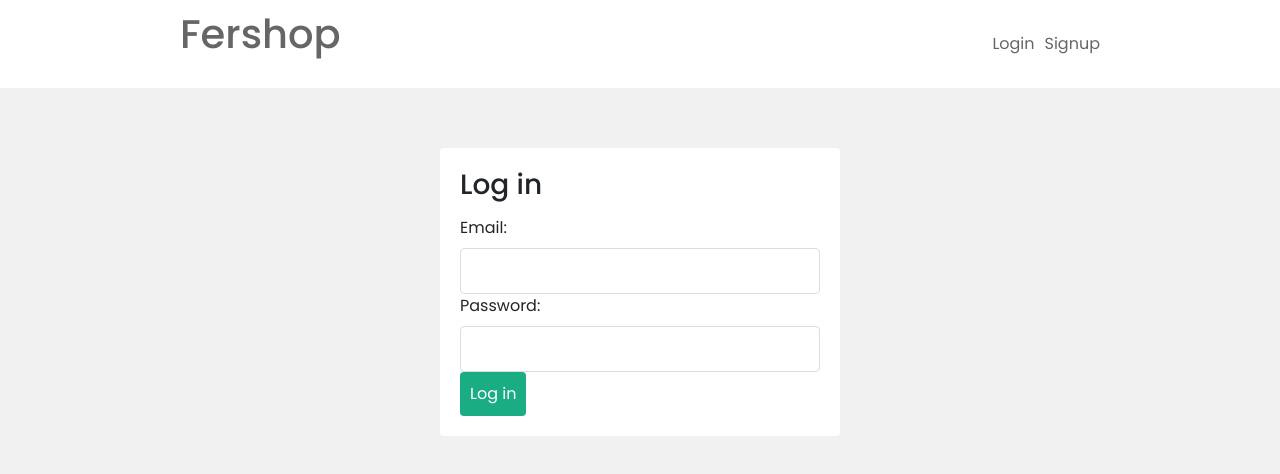
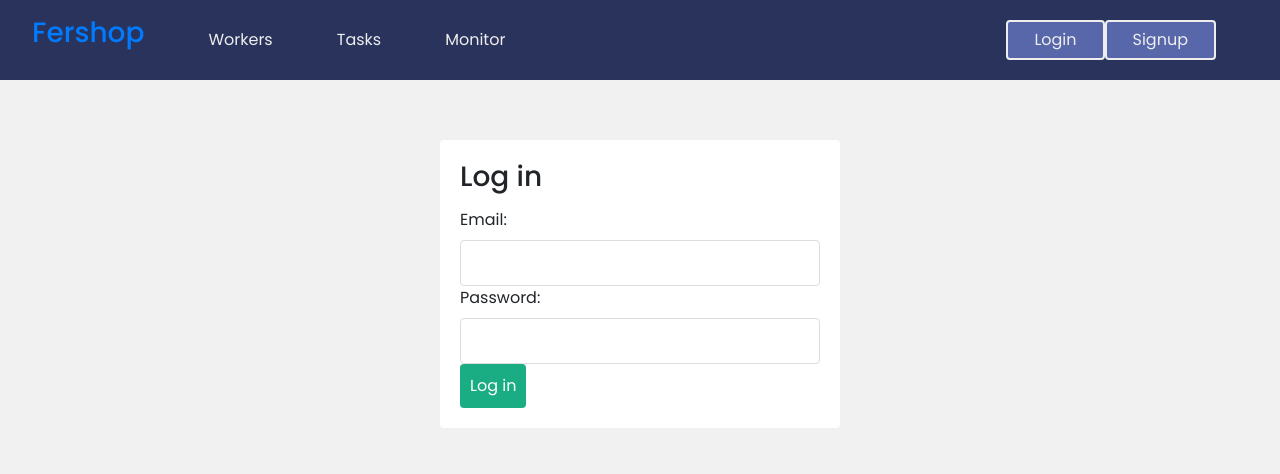
Before and after one commit to Jicamun/Fershop-Front, a React (Create React App) app in the folder frontend/: page /login in a window 1280 px wide. Shown: the top 474 px of the page. Built offline with nearby package versions, Linux system fonts and the light colour scheme; no server answers.

Commit message:
Better header, and fixed some errors with the monitor screen

```diff
--- a/frontend/src/components/Navbar.js
+++ b/frontend/src/components/Navbar.js
@@ -1,10 +1,10 @@
 // Navbar.js
-import React from "react";
+import React, { useRef } from "react";
 import { Link } from "react-router-dom";
 import { useLogout } from "../hooks/useLogout";
 import { useAuthContext } from "../hooks/useAuthContext";
 
-const Navbar = ({ workMode, enableWorkMode }) => {
+const Navbar = ({ workMode, enableWorkMode, onClick }) => {
   const { logout } = useLogout();
   const { user } = useAuthContext();
 
@@ -21,39 +21,46 @@ const Navbar = ({ workMode, enableWorkMode }) => {
     }
   };
 
+  const navRef = useRef();
+
+	const showNavbar = () => {
+		navRef.current.classList.toggle(
+			"responsive_nav"
+		);
+	};
+
+  const handleKeyPress = (event) => {
+
+    if (event.key === 'Enter' || event.key === ' ') {
+        // Llama a la función de clic cuando se presiona Enter o Espacio
+        onClick(showNavbar);
+    }
+};
+
   return (
     <header>
-      <div className="container">
-        <Link to="/">
-          <div className="logo">
-            <h1>Fershop</h1>
-          </div>
-        </Link>
-        <div id="mainNav">
-          <nav className="options">
-            {user && (
-              <div className="options">
-                {workMode ? (
+      <Link to="/"> <a> <h3>Fershop</h3> </a> </Link>
+      <nav ref={navRef}>
+        <div className="nav-elements">
+          { workMode ? (
               <>
-                    <Link to="/workers">Workers</Link>
-                    <Link to="/tasks">Tasks</Link>
+                <a onClick={showNavbar}> <Link to="/workers">Workers</Link> </a>
+                <a onClick={showNavbar}> <Link to="/tasks">Tasks</Link> </a>
               </>
             ) : (
               <>
-                    <Link to="/workers">Workers</Link>
-                    <Link to="/tasks">Tasks</Link>
-                    <Link to="/monitor">Monitor</Link>
+                <a onClick={showNavbar}> <Link to="/workers">Workers</Link> </a>
+                <a onClick={showNavbar}> <Link to="/tasks">Tasks</Link> </a>
+                <a onClick={showNavbar}> <Link to="/monitor">Monitor</Link> </a>
               </>
-                )}
+            )
+          }
         </div>
-            )}
-          </nav>
 
-          <nav className="user-options">
+        <div className="nav-elements">
         {user && (
               <div className="user-options">
-                {workMode ? "" : <Link to="/settings">Settings</Link>}
-                <a>{user.email}</a>
+                {workMode ? "" : <a><Link to="/settings">{user.email}</Link></a>}
                 {workMode ? (
                   ""
                 ) : (
@@ -61,12 +68,14 @@ const Navbar = ({ workMode, enableWorkMode }) => {
                 )}
               </div>
         )}
+
         {!user && (
           <div className="authentication">
-                <Link to="/login">Login</Link>
-                <Link to="/signup">Signup</Link>
+            <button> <Link to="/login">Login</Link> </button>
+            <button> <Link to="/signup">Signup</Link> </button>
           </div>
         )}
+
         {user && (
           <div className="workmode">
             {workMode ? (
@@ -84,9 +93,24 @@ const Navbar = ({ workMode, enableWorkMode }) => {
             )}
           </div>
         )}
+
+
+        <a
+					className="nav-btn nav-close-btn material-symbols-outlined"
+					onClick={showNavbar}
+          onKeyDown={handleKeyPress}
+        >
+					menu
+				</a>
+        </div>
       </nav>
-        </div>
-      </div>
+      <a
+					className="nav-btn material-symbols-outlined"
+					onClick={showNavbar}
+          onKeyDown={handleKeyPress}
+        >
+					menu
+      </a>
     </header>
   );
 };
--- a/frontend/src/components/TareaDetails.js
+++ b/frontend/src/components/TareaDetails.js
@@ -186,12 +186,12 @@ const TareaDetailsWithTime = ({ tarea, worker, onClick }) => {
                 if (totalSeconds >= 60) {
                     totalMinutes++;
                     totalSeconds -= 60;
-                  }
+                    }
 
-                  if (totalMinutes >= 60) {
+                    if (totalMinutes >= 60) {
                     totalHours++;
                     totalMinutes -= 60;
-                  }
+                    }
             }
 
             const aux = getTimeDifferenceDate(tarea.timeStart, tarea.timeFinish )
--- a/frontend/src/index.js
+++ b/frontend/src/index.js
@@ -3,6 +3,8 @@ import ReactDOM from 'react-dom/client';
 import '././styles/index.css';
 import '././styles/header.css';
 import '././styles/worker.css';
+import '././styles/filter.css';
+import '././styles/tasks-workers.css';
 import App from './App';
 import { TareasContextProvider } from './context/TareaContext';
 import { WorkersContextProvider } from './context/WorkerContext';
--- a/frontend/src/pages/Monitor.js
+++ b/frontend/src/pages/Monitor.js
@@ -127,7 +127,7 @@ const Monitor = () => {
         <div className="monitorInterface">
             <div className='filter-container'>
                 <RangePicker
-                    style={{width:2000}}
+                    style={{width:'100%'}}
                     value={selectedDateRange}
                     onChange={handleDateRangeChange}
                     format="DD-MM-YYYY"
@@ -182,8 +182,8 @@ const Monitor = () => {
             </div>
             <div className='tareas'>
             <h1>Tareas</h1>
-                {tareas?.map((tarea, /*worker*/) => (
-                    <TareaDetailsWithTime key={tarea._id} tarea={tarea} /*worker={worker}*//>
+                {tareas?.map((tarea, worker) => (
+                    <TareaDetailsWithTime key={tarea._id} tarea={tarea} worker={worker}/>
                 ))}
             </div>
         </div>
--- a/frontend/src/pages/Tasks.js
+++ b/frontend/src/pages/Tasks.js
@@ -128,9 +128,10 @@ const Task = () => {
             return
         }
         tarea.status = 0;
-        tarea.timeStart = null
-        tarea.timePaused = null
-        tarea.timeFinished = null
+        tarea.timeStart = ""
+        tarea.timePaused = []
+        tarea.timeResumed = []
+        tarea.timeFinish = ""
 
         const response = await updateTarea(tarea)
 
--- /dev/null
+++ b/frontend/src/styles/filter.css
@@ -0,0 +1,66 @@
+/* Filtros  */
+@media (min-width: 769px){
+    .filter-container {
+      display: flex;
+      justify-content: space-between;
+      align-items: center;
+    }
+
+    .filter-container > .row {
+      display: flex;
+      flex-wrap: wrap;
+      margin-bottom: 10px; /* Ajusta el margen según sea necesario */
+    }
+
+    /* Para el primer grupo en la primera fila */
+    .first-row {
+      width: 100%;
+      display: flex;
+      justify-content: space-between; /* Esto alinea los elementos en ambos extremos */
+    }
+
+    /* Para el segundo grupo en la segunda fila */
+    .second-row {
+      width: 100%;
+      display: flex;
+      justify-content: space-between; /* Esto alinea los elementos en ambos extremos */
+    }
+  }
+
+  @media (max-width: 1300px) {
+    .filter-container {
+      display: flex;
+      flex-direction: column;
+      gap: 10px;
+    }
+
+    /* Opcional: Alineación horizontal y centrado de elementos */
+    .filter-container > * {
+      align-self: center;
+      width: 100%;
+    }
+
+    /* Ajustes específicos para el botón */
+    .filter-container button {
+      width: auto;
+    }
+
+    .filter-container > .row {
+      display: column;
+      flex-wrap: wrap;
+      margin-bottom: 10px; /* Ajusta el margen según sea necesario */
+    }
+
+    .first-row {
+      width: 100%;
+      display: flex;
+      justify-content: space-between; /* Esto alinea los elementos en ambos extremos */
+    }
+
+    /* Para el segundo grupo en la segunda fila */
+    .second-row {
+      width: 100%;
+      display: flex;
+      justify-content: space-between; /* Esto alinea los elementos en ambos extremos */
+    }
+  }
--- a/frontend/src/styles/header.css
+++ b/frontend/src/styles/header.css
@@ -1,34 +1,62 @@
-header {
-    background: #FFF
+:root {
+	--mainColor: #29335c;
+	--mainColorLight: #5767aa;
+	--secondaryColor: #db2b39;
+	--textColor: #eee;
 }
 
-header .container {
-    max-width: 75%;
-    margin: 0 auto;
-    padding: 10px 20px;
-    display: flex;
-    align-items: center;
+header {
+	display: flex;
+	align-items: center;
     justify-content: space-between;
+	height: 5rem;
+	padding: 0 2rem;
+	background-color: var(--mainColor);
+	color: var(--textColor);
 }
 
-header a {
-    color: #666;
-    text-decoration: none;
-}
+header nav {
+    flex: 1;
+	display: flex;
+	align-items: center;
+	justify-content: space-between;
+	height: 80px;
 
-nav {
-    display: flex;
-    align-items: flex-end;
+	padding: 0 2rem;
+	background-color: var(--mainColor);
+	color: var(--textColor);
 }
 
 nav a {
-    margin-left: 10px;
+	margin: 0 1rem;
+	color: var(--textColor);
+	text-decoration: none;
 }
 
+header a:hover {
+	color: var(--secondaryColor);
+}
+
+header .nav-btn {
+	padding: 5px;
+	cursor: pointer;
+	background: transparent;
+	border: none;
+	outline: none;
+	color: var(--textColor);
+	visibility: hidden;
+    display: none;
+	opacity: 0;
+	font-size: 1.8rem;
+}
+
+
+
+
 nav button {
-    background: #FFF;
-    color: var(--primary);
-    border: 2px solid var(--primary);
+    background: var(--mainColorLight);
+    color: var(--textColor);
+    border: 2px solid var(--textColor);
     padding: 6px 10px;
     border-radius: 4px;
     font-family: "Poppins", sans-serif;
@@ -37,15 +65,46 @@ nav button {
 
 }
 
-header img {
-    width: 15%;
+header div,
+nav {
+	display: flex;
+	align-items: center;
 }
 
-.logo {
-    display: flex;
+@media only screen and (max-width: 996px) {
+	header .nav-btn {
+		visibility: visible;
+        display: block;
+		opacity: 1;
+	}
+
+	header nav {
+		position: fixed;
+		top: -200vh;
+		left: 0;
+		height: 100%;
+		width: 100%;
+		display: flex;
+		flex-direction: column;
+		align-items: center;
+		justify-content: center;
+		gap: 1.5rem;
+		background-color: var(--mainColor);
+		transition: 1s;
+        z-index: 10;
+	}
+
+	header .responsive_nav {
+		transform: translateY(200vh);
+	}
+
+	nav .nav-close-btn {
+		position: absolute;
+		top: 2rem;
+		right: 2rem;
+	}
+
+	nav a {
+		font-size: 1.5rem;
+	}
 }
-
-.logo:hover {
-    color: #666;
-    font-size: 55em;
-}
--- /dev/null
+++ b/frontend/src/styles/tasks-workers.css
@@ -0,0 +1,28 @@
+.tarea-details, .worker-details {
+    background: #fff;
+    border-radius: 4px;
+    margin: 20px auto;
+    padding: 20px;
+    position: relative;
+    box-shadow: 2px 2px 5px rgba(0,0,0,0.05);
+  }
+  .tarea-details h4, .worker-details h4 {
+    margin: 0 0 10px 0;
+    font-size: 1.2em;
+    color: var(--primary);
+  }
+  .tarea-details p, .worker-details p {
+    margin: 0;
+    font-size: 0.9em;
+    color: #555;
+  }
+  .tarea-details span, .worker-details span {
+    position: absolute;
+    top: 20px;
+    right: 20px;
+    cursor: pointer;
+    background: #f1f1f1;
+    padding: 6px;
+    border-radius: 50%;
+    color: #333;
+  }
--- a/frontend/src/styles/worker.css
+++ b/frontend/src/styles/worker.css
@@ -106,7 +106,7 @@
 
 /* Media Query for Small Screens (e.g., Mobile Phones) */
 
-@media (max-width: 1300px) {
+@media (max-width: 1050px) {
   .igualadorInterface > .workers,
   .igualadorInterface > .tareas,
   .igualadorInterface > .buttons {
```
Also changed, not shown: frontend/src/App.css (+1 -10 lines), frontend/src/styles/index.css (+1 -95 lines), 1 other file (tests, documents, lock files or other folders). Lines whose indentation alone changed are shown as unchanged.
